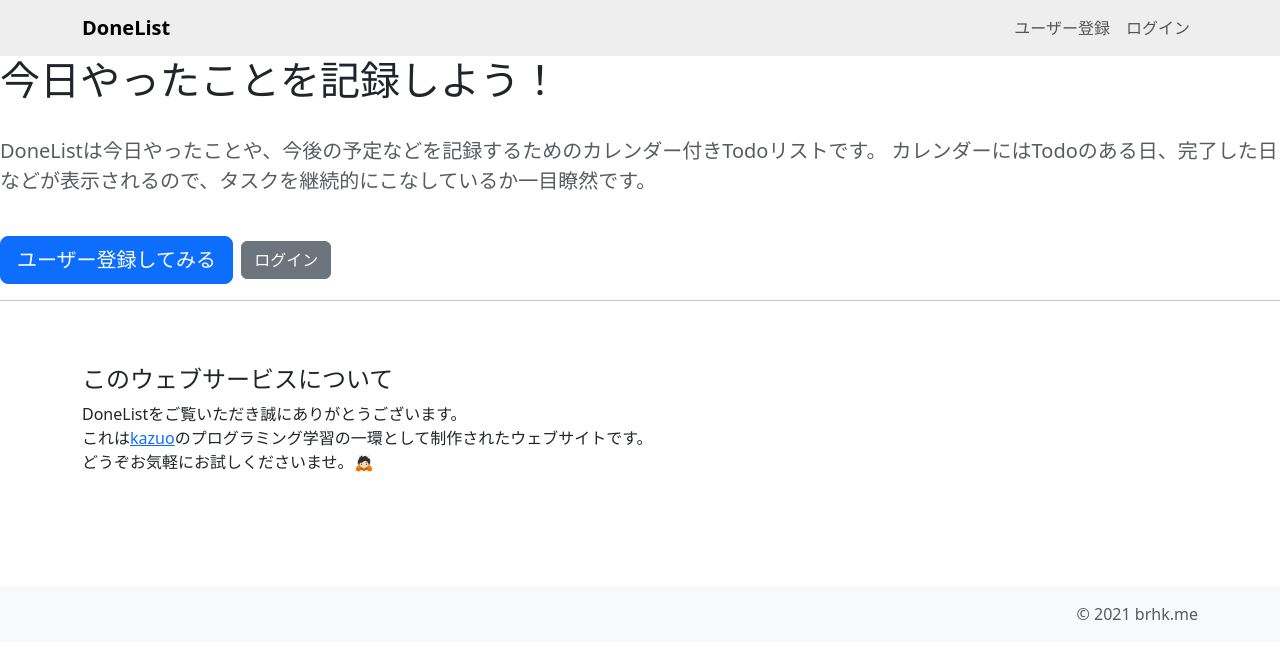
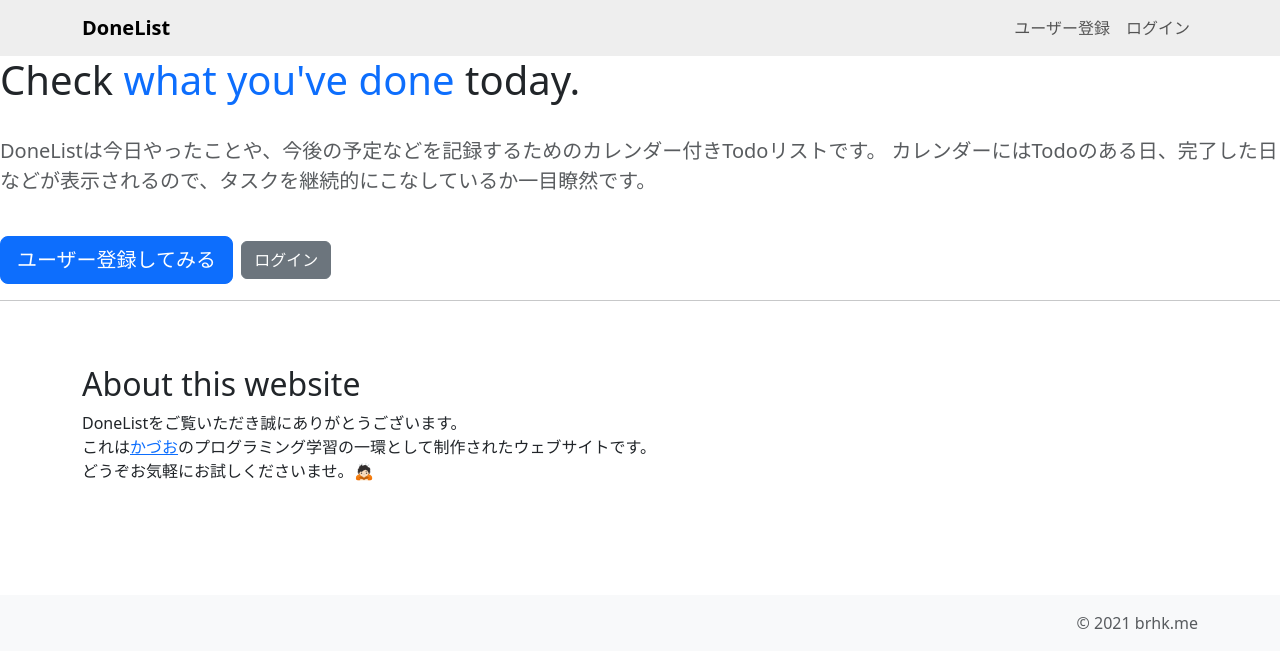
Before and after one commit to kazuoyamana/DoneList, a Django app: page / in a window 1280 px wide. Shown: the top 668 px of the page. Run offline with Django 3.2, Linux system fonts and the light colour scheme; some libraries are stand-ins or nearby versions.

Commit message:
Fixed some text on Guest and User top page.

```diff
--- a/templates/task/top_guest.html
+++ b/templates/task/top_guest.html
@@ -6,7 +6,7 @@
 {% block content %}
 
   <div class="top-image">
-    <h1 class="fw-light">今日やったことを記録しよう！</h1>
+    <h1 class="fw-light">Check <span class="text-primary">what you've done</span> today.</h1>
         <p class="lead text-muted py-4">DoneListは今日やったことや、今後の予定などを記録するためのカレンダー付きTodoリストです。
           カレンダーにはTodoのある日、完了した日などが表示されるので、タスクを継続的にこなしているか一目瞭然です。</p>
         <p class="buttons">
@@ -18,9 +18,9 @@
   <hr>
 
   <div class="container py-5">
-  <h4>このウェブサービスについて</h4>
+  <h2 class="fw-light">About this website</h2>
 
-    <p>DoneListをご覧いただき誠にありがとうございます。<br>これは<a href="https://twitter.com/brhk5" target="_blank">kazuo</a>のプログラミング学習の一環として制作されたウェブサイトです。
+    <p>DoneListをご覧いただき誠にありがとうございます。<br>これは<a href="https://twitter.com/brhk5" target="_blank">かづお</a>のプログラミング学習の一環として制作されたウェブサイトです。
       <br>どうぞお気軽にお試しくださいませ。🙇🏻</p>
   </div>
 {% endblock %}
```
Also changed, not shown: templates/task/top.html (+4 -4 lines).
